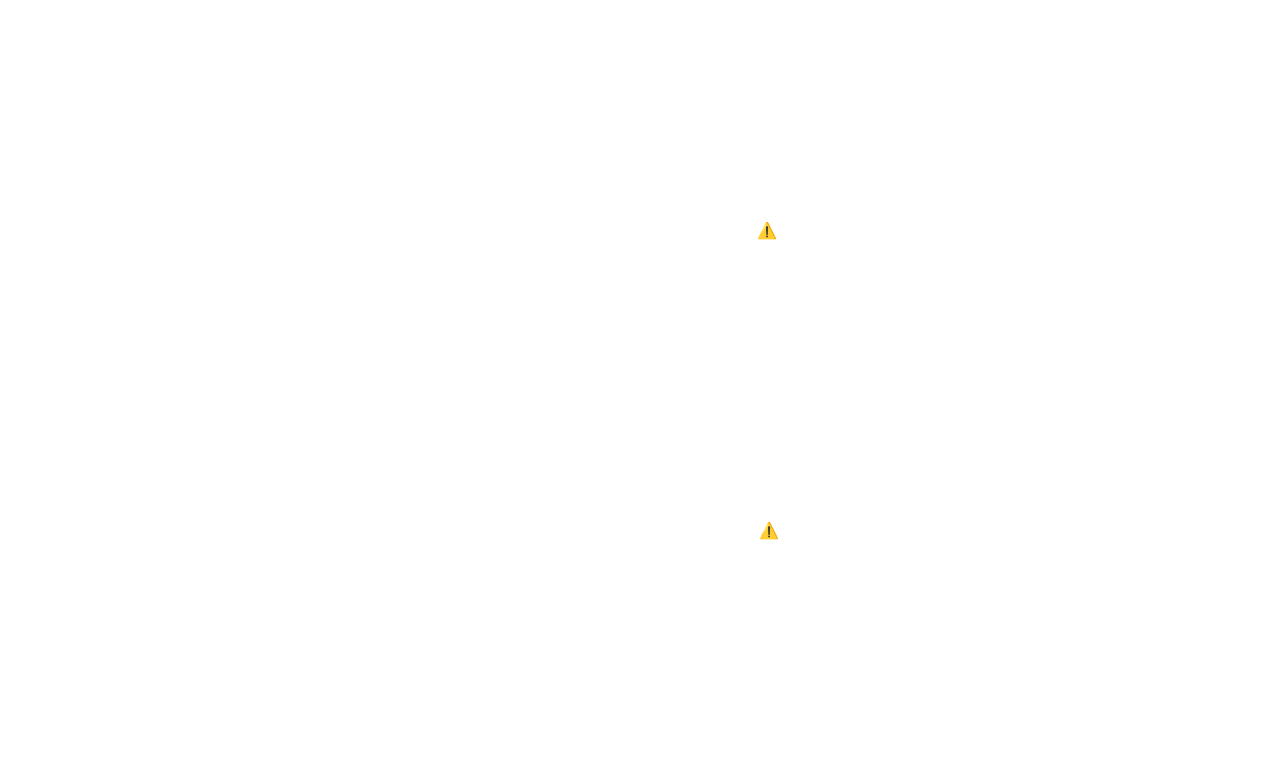
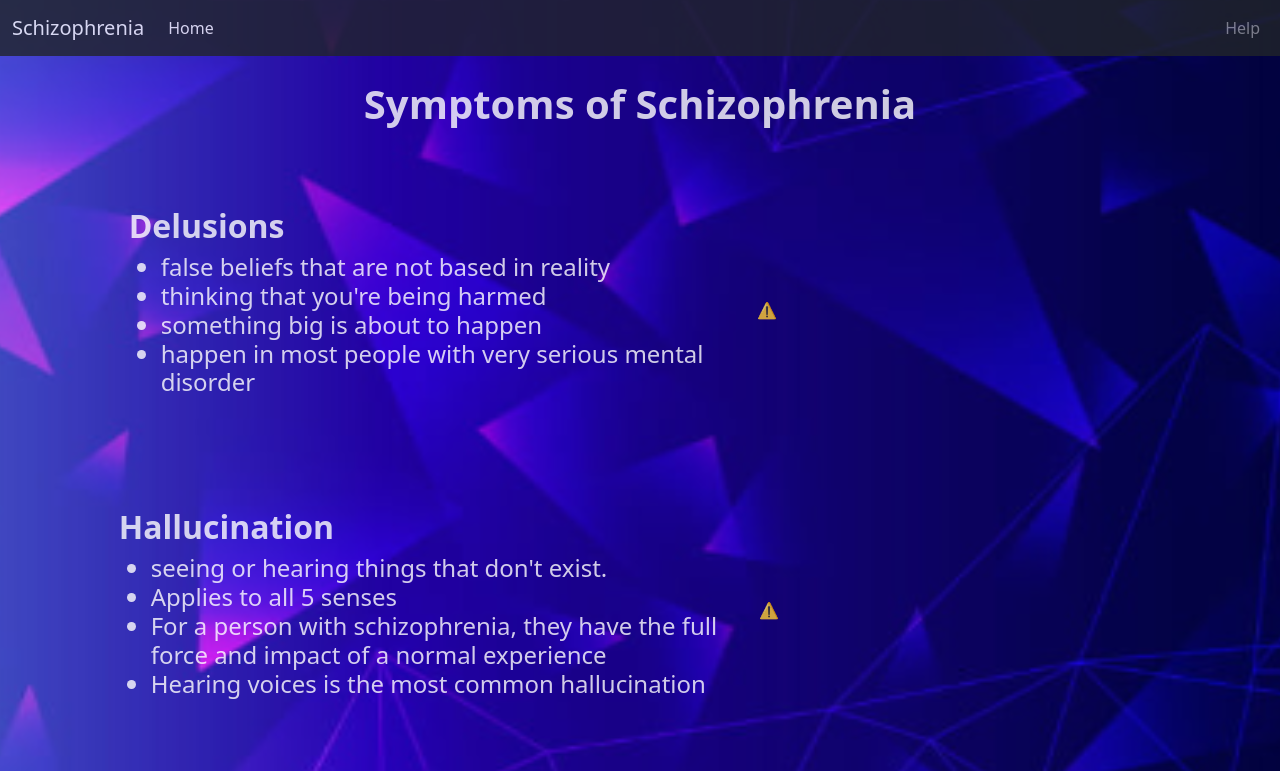
Before and after one commit to corntanious/corntanious.github.io, a plain HTML site: page website.html in a window 1280 px wide. Shown: the top 771 px of the page. Drawn offline with nearby package versions, Linux system fonts and the light colour scheme; no server answers.

Commit message:
Update website.html

```diff
--- a/website.html
+++ b/website.html
@@ -11,25 +11,54 @@
 <body>
     <style>
         body{
-            background-image: url('background2.png');
+            background-image: url('images/background2.png');
             background-repeat: no-repeat;
             background-attachment: fixed;
             background-size: cover;
             color: white;
+            opacity: 0.80;
+
         }
 
 
+
+
     </style>
+
+    <nav class="navbar navbar-expand-lg navbar-dark bg-dark">
     <div class="container-fluid">
+      <a class="navbar-brand" href="#">Schizophrenia</a>
+      <button class="navbar-toggler" type="button" data-bs-toggle="collapse" data-bs-target="#navbarSupportedContent" aria-controls="navbarSupportedContent" aria-expanded="false" aria-label="Toggle navigation">
+        <span class="navbar-toggler-icon"></span>
+      </button>
+      <div class="collapse navbar-collapse" id="navbarSupportedContent">
+        <ul class="navbar-nav me-auto mb-2 mb-lg-0">
+          <li class="nav-item">
+            <a class="nav-link active" aria-current="page" href="index.html">Home</a>
+          </li>
+
+          </li>
+        </ul>
+        <ul class="navbar-nav justify-conent-end ">
+            <li class="nav-item">
+                <a class="nav-link" href="#">Help</a>
+              </li>
+            </ul>
+      </div>
+    </div>
+  </nav>
+    <div class="container-fluid">
+
+
         <div class="row w-50 mx-auto">
-                <h1 style="" class="fw-bold text-center">Symptoms of Schizophrenia</h1>
+                <h1 class="fw-bold text-center mt-4">Symptoms of Schizophrenia</h1>
         </div>
         <br>
 
         <div class="row mx-auto align-items-center text">
             <div class="col-1"></div>
             <div class="col-6">
-                <h2 style="" class="fw-bold ">Delusions</h2>
+                <h2 class="fw-bold ">Delusions</h2>
                 <h4>
                     <ul>
                         <li> false beliefs that are not based in reality </li>
```
